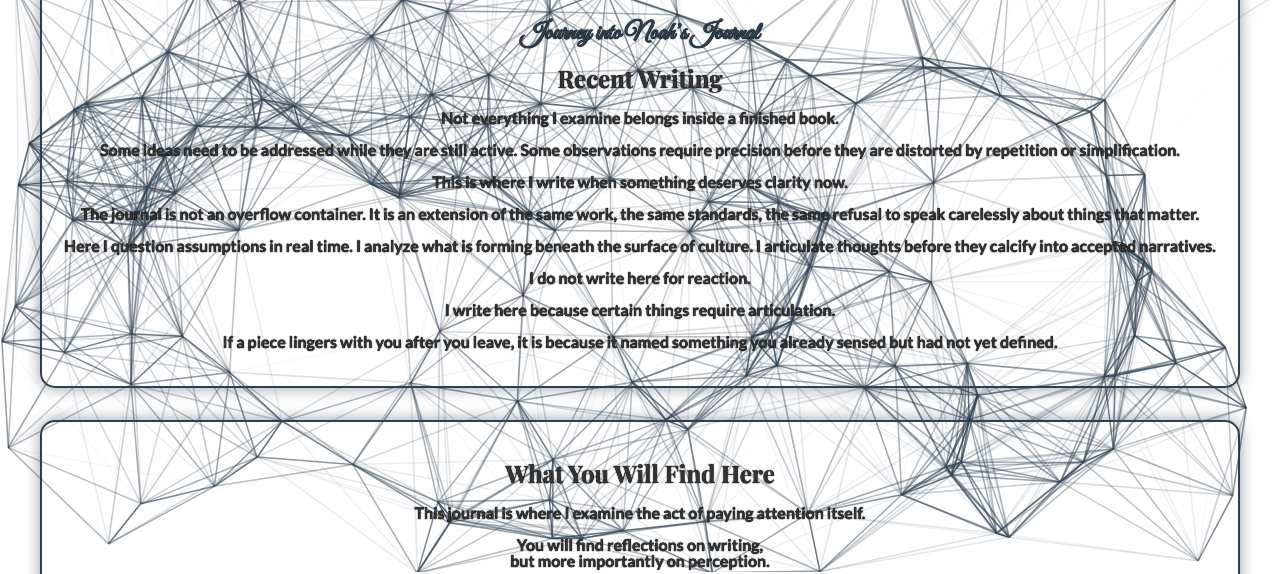
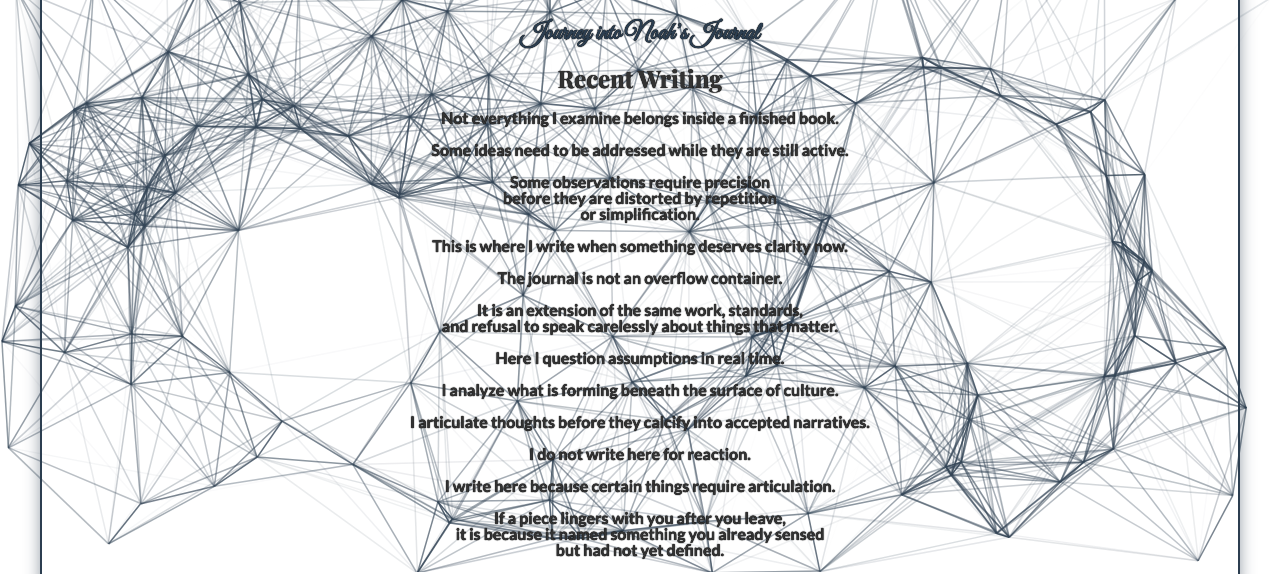
Before and after one commit to TheMultiversal/NoahB.Price.Love, a website: page public/blog.html in a window 1280 px wide. Shown: the part 228-802 px from the top of the page. Drawn offline with nearby package versions, Linux system fonts and the light colour scheme; animation ran at ten frames a second; a script that the page names is missing.

Commit message:
Reformat recent writing intro with new line breaks

```diff
--- a/public/blog.html
+++ b/public/blog.html
@@ -382,21 +382,30 @@
     <section>
       <h1>Journey into Noah’s Journal</h1>
       <h2>Recent Writing</h2>
+
       <p>Not everything I examine belongs inside a finished book.</p>
 
-      <p>Some ideas need to be addressed while they are still active. Some observations require precision before they are distorted by repetition or simplification.</p>
+      <p>Some ideas need to be addressed while they are still active.</p>
+
+      <p>Some observations require precision<br>before they are distorted by repetition<br>or simplification.</p>
 
       <p>This is where I write when something deserves clarity now.</p>
 
-      <p>The journal is not an overflow container. It is an extension of the same work, the same standards, the same refusal to speak carelessly about things that matter.</p>
+      <p>The journal is not an overflow container.</p>
 
-      <p>Here I question assumptions in real time. I analyze what is forming beneath the surface of culture. I articulate thoughts before they calcify into accepted narratives.</p>
+      <p>It is an extension of the same work, standards,<br>and refusal to speak carelessly about things that matter.</p>
+
+      <p>Here I question assumptions in real time.</p>
+
+      <p>I analyze what is forming beneath the surface of culture.</p>
+
+      <p>I articulate thoughts before they calcify into accepted narratives.</p>
 
       <p>I do not write here for reaction.</p>
 
       <p>I write here because certain things require articulation.</p>
 
-      <p>If a piece lingers with you after you leave, it is because it named something you already sensed but had not yet defined.</p>
+      <p>If a piece lingers with you after you leave,<br>it is because it named something you already sensed<br>but had not yet defined.</p>
     </section>
     <section>
       <h2>What You Will Find Here</h2>
```
